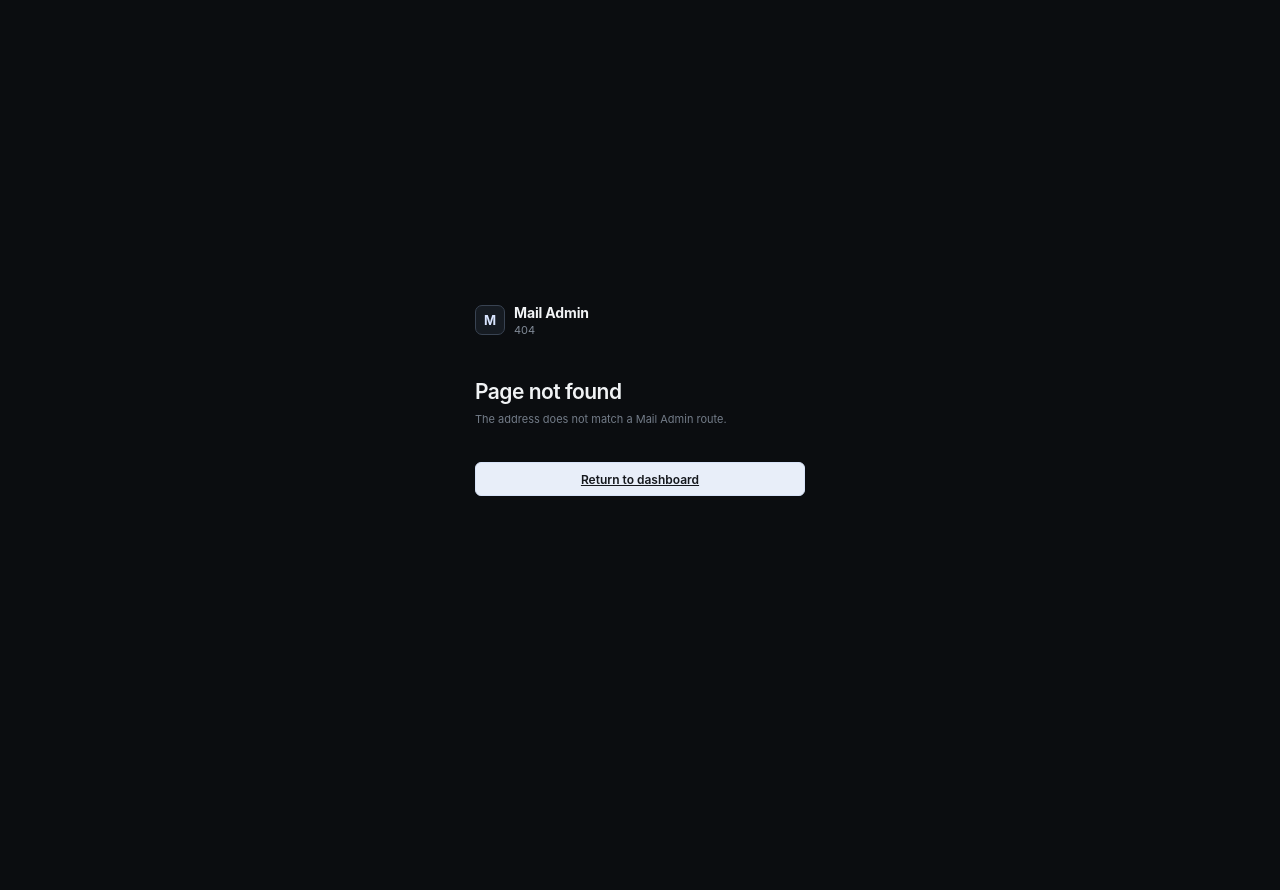
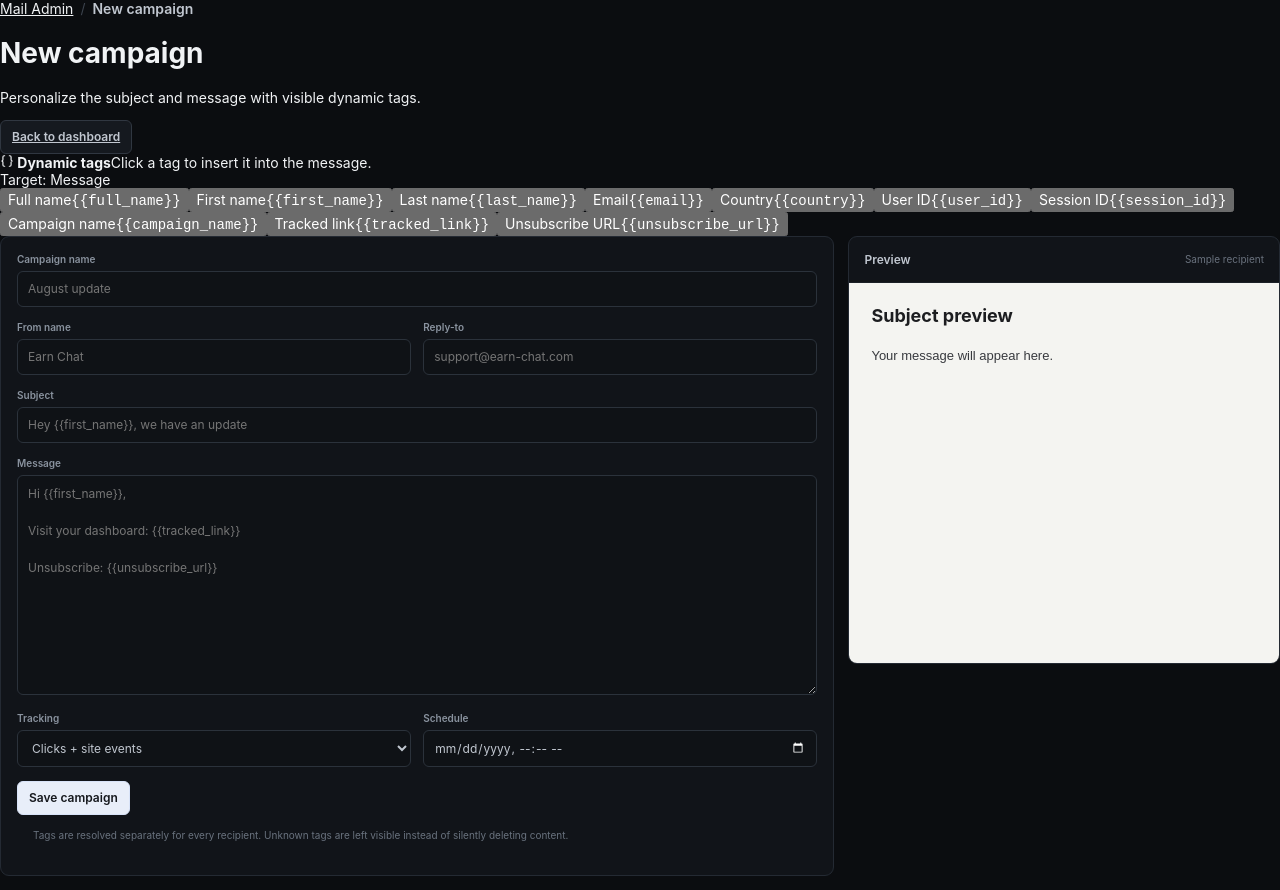
Before and after one commit to KSamtoclef/mail-admin, a Next.js app: page /campaigns/new in a window 1280 px wide. Before the commit this address had no page. Before the commit the page ends 800 px from the top, so only its background shows below. Built offline with nearby package versions, Linux system fonts and the light colour scheme.

Commit message:
Add advanced campaign composer page

```diff
--- /dev/null
+++ b/app/campaigns/new/page.tsx
@@ -0,0 +1,18 @@
+import Link from "next/link";
+import CampaignComposer from "@/components/CampaignComposer";
+
+export default function NewCampaignPage() {
+  return (
+    <main className="standalonePage">
+      <div className="standaloneHeader">
+        <div>
+          <div className="breadcrumb"><Link href="/">Mail Admin</Link><b>/</b><strong>New campaign</strong></div>
+          <h1>New campaign</h1>
+          <p>Personalize the subject and message with visible dynamic tags.</p>
+        </div>
+        <Link className="button" href="/">Back to dashboard</Link>
+      </div>
+      <CampaignComposer />
+    </main>
+  );
+}
```
